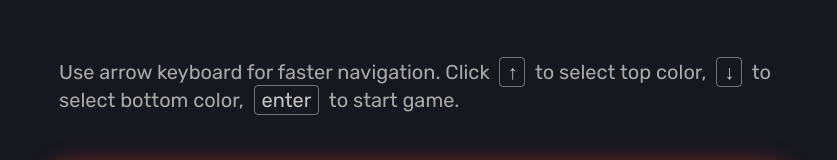
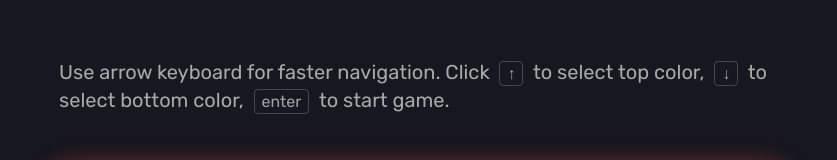
Before and after one commit to kstawinski/pickcolor.fun, a Vue app: page / in a window 1280 px wide. Shown: the part 518-678 px from the top of the page, without its empty margins (221-1058 px from the left). Built offline with nearby package versions, Linux system fonts and the light colour scheme.

Commit message:
Change styles of arrow navigation component

```diff
--- a/src/components/ArrowNav.vue
+++ b/src/components/ArrowNav.vue
@@ -21,8 +21,9 @@ export default {
     margin: 0 5px;
     padding: 2px 7px;
     border-radius: 4px;
-    color: #c5c5c5;
-    border: 1px solid rgba(#ffffff, 0.4);
+    color: rgba(#ffffff, 0.6);
+    border: 1px solid rgba(#ffffff, 0.2);
+    font-size: 16px;
   }
 }
 // Dont show this component on devices with width < 900px
```
